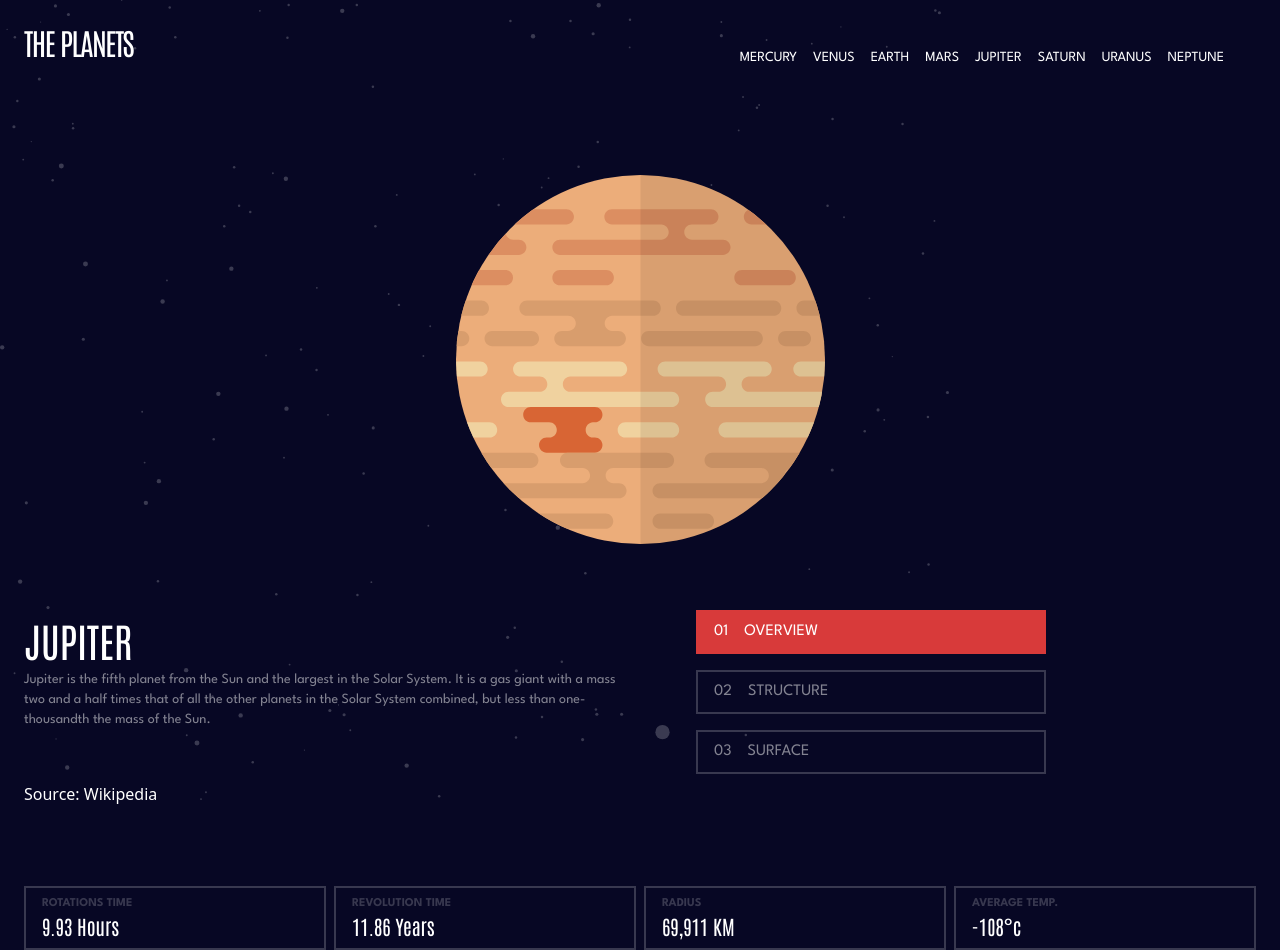
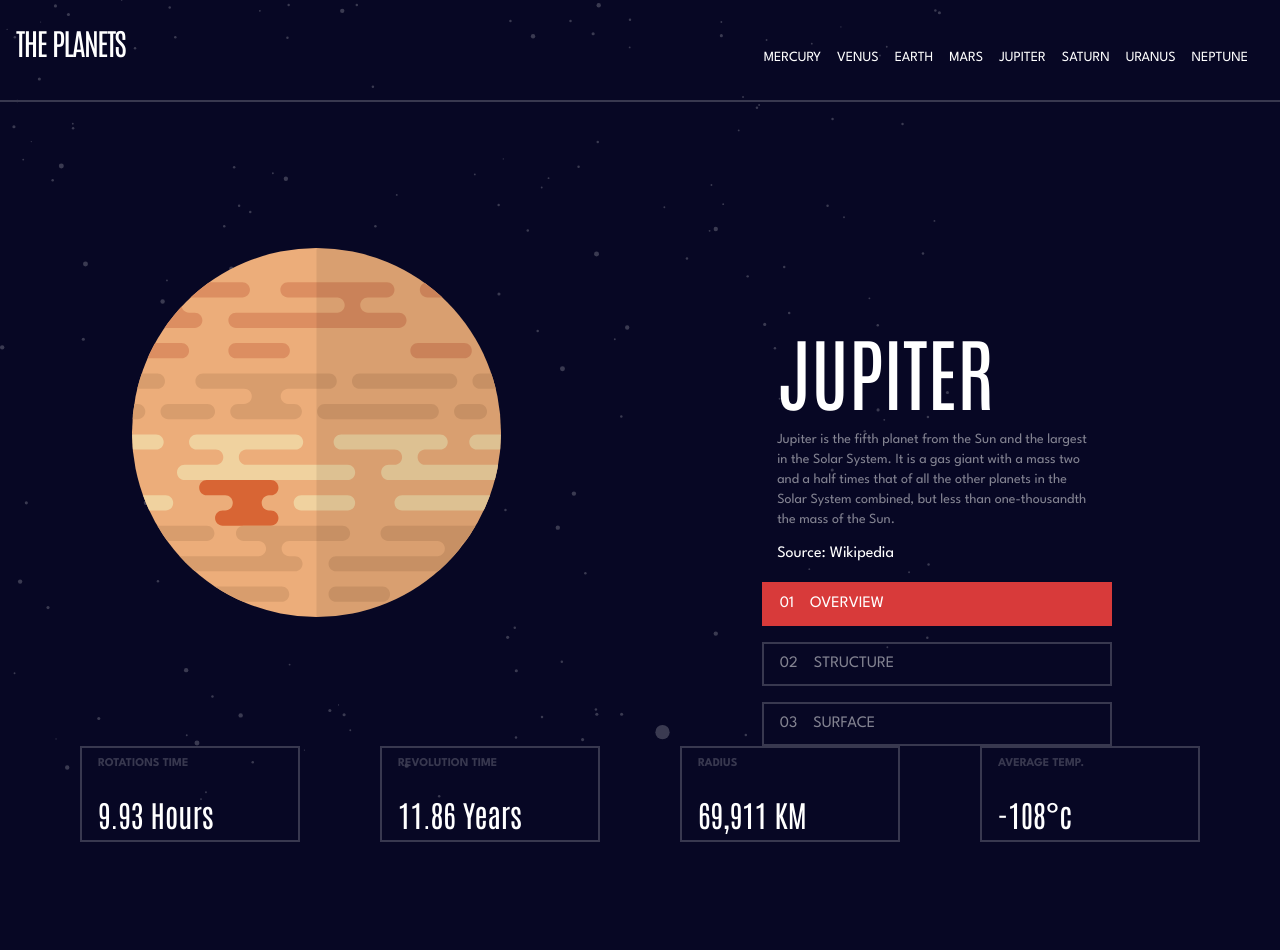
Before and after one commit to AlsoPeters/fem-planets-fact-site, a Next.js app: page /jupiter in a window 1280 px wide. After the commit the page ends 842 px from the top, so only its background shows below. Built offline with nearby package versions, Linux system fonts and the light colour scheme.

Commit message:
add changes WIP

```diff
--- a/src/components/LargeInfoMenu.tsx
+++ b/src/components/LargeInfoMenu.tsx
@@ -15,7 +15,7 @@
   console.log(colorConfig[planetName]?.color);
 
   return (
-    <div className='flex-col w-[350px] ml-14 gap-4 hidden md:flex'>
+    <div className='flex-col w-[350px] ml-14 xl:ml-0 gap-4 hidden md:flex'>
       <div
         className={selected === 'overview' ? activeStyle : defaultStyle}
         onClick={() => setMenu('overview')}
--- a/src/components/Nav.tsx
+++ b/src/components/Nav.tsx
@@ -4,9 +4,9 @@
 
 export default function Nav({ toggle }: NavProps): JSX.Element {
   return (
-    <div className='flex items-center justify-between px-6 py-4 border-b-2 md:justify-center md:border-none border-gray-dark'>
-      <div className='xl:justify-between xl:flex xl:flex-row xl:w-full'>
-        <h2 className='text-white text-3xl leading-[52px] -tracking-[1.5px] font-antonio'>
+    <div className='flex items-center justify-between px-6 py-4 border-b-2 xl:px-0 md:justify-center md:border-none border-gray-dark'>
+      <div className='xl:justify-between xl:flex xl:flex-row xl:w-full xl:border-b-2 border-gray-dark'>
+        <h2 className='text-white text-3xl xl:mx-4 leading-[52px] -tracking-[1.5px] font-antonio'>
           THE PLANETS
         </h2>
         <div className='hidden xl:flex'>
--- /dev/null
+++ b/src/components/PlanetDataMenu.tsx
@@ -0,0 +1,56 @@
+import React from 'react';
+import { Props } from '../pages/[slug]';
+
+export default function PlanetDataMenu({ planetDataMenu }: any): JSX.Element {
+  const desktopStyle = `xl:h-24`;
+
+  return (
+    <div>
+      <div className='flex flex-col w-full gap-2 pb-8 xl:gap-20 xl:px-20 xl:flex-row md:flex-row md:items-end lg:pb-0'>
+        <div
+          className={`flex items-center justify-between w-full px-4 py-2 text-sm border-2 md:flex-col md:items-start border-gray-dark ${desktopStyle}`}
+        >
+          <div className='text-xs font-bold font-spartan text-gray-dark'>
+            ROTATIONS TIME
+          </div>
+          <div className='text-xl font-antonio xl:text-3xl'>
+            {planetDataMenu.rotation}
+          </div>
+        </div>
+
+        <div
+          className={`flex items-center justify-between w-full px-4 py-2 text-sm border-2 border-gray-dark md:items-start md:flex-col ${desktopStyle}`}
+        >
+          <div className='text-xs font-bold font-spartan text-gray-dark'>
+            REVOLUTION TIME
+          </div>
+          <div className='text-xl font-antonio xl:text-3xl'>
+            {planetDataMenu.revolution}
+          </div>
+        </div>
+
+        <div
+          className={`flex items-center justify-between w-full px-4 py-2 text-sm border-2 border-gray-dark md:items-start md:flex-col ${desktopStyle}`}
+        >
+          <div className='text-xs font-bold font-spartan text-gray-dark'>
+            RADIUS
+          </div>
+          <div className='text-xl font-antonio xl:text-3xl'>
+            {planetDataMenu.radius}
+          </div>
+        </div>
+
+        <div
+          className={`flex items-center justify-between w-full px-4 py-2 text-sm border-2 border-gray-dark md:items-start md:flex-col ${desktopStyle}`}
+        >
+          <div className='text-xs font-bold font-spartan text-gray-dark'>
+            AVERAGE TEMP.
+          </div>
+          <div className='text-xl font-antonio xl:text-3xl'>
+            {planetDataMenu.temperature}
+          </div>
+        </div>
+      </div>
+    </div>
+  );
+}
--- a/src/pages/[slug].tsx
+++ b/src/pages/[slug].tsx
@@ -6,15 +6,17 @@
 import InfoMenu from '../components/InfoMenu';
 import PlanetMenu from '../components/PlanetMenu';
 import LargeInfoMenu from '../components/LargeInfoMenu';
+import PlanetDataMenu from '../components/PlanetDataMenu';
 
 export default function mercury(props: Props): JSX.Element {
   console.log(props);
 
   const planetName = props.planetData.name;
+  const planetDataMenu = props.planetData;
 
   return (
-    <div>
-      {/* InfoMenu will be hidden on screen sizes md(768px) and above  */}
+    // calculate height-screen minus height of nav
+    <div className='flex flex-col  h-[calc(100%_-_118px)]'>
       <div className='md:hidden'>
         <InfoMenu
           planetName={planetName}
@@ -26,8 +28,8 @@
       <div className='xl:hidden'>
         <PlanetMenu />
       </div>
-      <div className='flex flex-col items-center gap-2 px-6 text-white'>
-        <div className='flex items-center justify-center w-full h-80 md:h-auto md:py-8'>
+      <div className='flex flex-col items-center gap-2 px-6 text-white xl:flex-row'>
+        <div className='flex items-center justify-center w-full h-80 md:h-auto md:py-8 xl:py-0'>
           <div className='md:hidden'>
             <Image
               width={props.planetData.images.image_size}
@@ -79,10 +81,10 @@
             </div>
           ) : null}
         </div>
-        <div className='flex flex-col gap-20'>
-          <div className='flex'>
+        <div className='flex flex-col gap-20 xl:pt-48'>
+          <div className='flex xl:flex-col xl:items-center xl:gap-4'>
             <div className='text-center md:items-start md:flex md:flex-col md:w-1/2'>
-              <div className='font-antonio text-[40px]'>
+              <div className='font-antonio xl:text-[80px] text-[40px]'>
                 {props.planetData.name.toUpperCase()}
               </div>
               <p className='text-sm text-center font-spartan md:text-left h-28 text-gray'>
@@ -92,7 +94,7 @@
                   ? props.planetData.structure.content
                   : props.planetData.overview.content}
               </p>
-              <div className=''>
+              <div className='font-spartan'>
                 Source:{' '}
                 <a
                   target='_blank'
@@ -109,45 +111,14 @@
               selected={props.selected}
             />
           </div>
-
-          <div className='flex flex-col w-full gap-2 pb-8 md:flex-row md:items-end lg:pb-0'>
-            <div className='flex items-center justify-between w-full px-4 py-2 text-sm border-2 md:flex-col md:items-start border-gray-dark'>
-              <div className='text-xs font-bold font-spartan text-gray-dark'>
-                ROTATIONS TIME
-              </div>
-              <div className='text-xl font-antonio'>
-                {props.planetData.rotation}
-              </div>
-            </div>
-
-            <div className='flex items-center justify-between w-full px-4 py-2 text-sm border-2 border-gray-dark md:items-start md:flex-col'>
-              <div className='text-xs font-bold font-spartan text-gray-dark'>
-                REVOLUTION TIME
-              </div>
-              <div className='text-xl font-antonio'>
-                {props.planetData.revolution}
-              </div>
-            </div>
-
-            <div className='flex items-center justify-between w-full px-4 py-2 text-sm border-2 border-gray-dark md:items-start md:flex-col'>
-              <div className='text-xs font-bold font-spartan text-gray-dark'>
-                RADIUS
-              </div>
-              <div className='text-xl font-antonio'>
-                {props.planetData.radius}
-              </div>
-            </div>
-
-            <div className='flex items-center justify-between w-full px-4 py-2 text-sm border-2 border-gray-dark md:items-start md:flex-col'>
-              <div className='text-xs font-bold font-spartan text-gray-dark'>
-                AVERAGE TEMP.
-              </div>
-              <div className='text-xl font-antonio'>
-                {props.planetData.temperature}
-              </div>
-            </div>
+          <div className='xl:hidden'>
+            <PlanetDataMenu planetDataMenu={planetDataMenu} />
           </div>
         </div>
+      </div>
+      <div className='xl:flex-1'></div>
+      <div className='hidden xl:block xl:mb-20'>
+        <PlanetDataMenu planetDataMenu={planetDataMenu} />
       </div>
     </div>
   );
@@ -207,4 +178,5 @@
   setMenu: React.Dispatch<React.SetStateAction<string>>;
   selected: string;
   planetName: string;
+  planetDataMenu: string;
 }
--- a/src/styles/globals.css
+++ b/src/styles/globals.css
@@ -24,4 +24,11 @@
     font-display: swap;
     font-style: bold;
   }
+  @body, html {
+    margin: 0;
+    padding: 0;
+  }
+  * {
+    box-sizing: border-box;
+  }
 }
```
